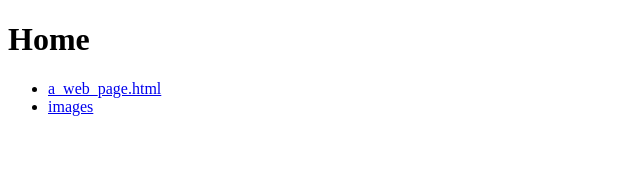
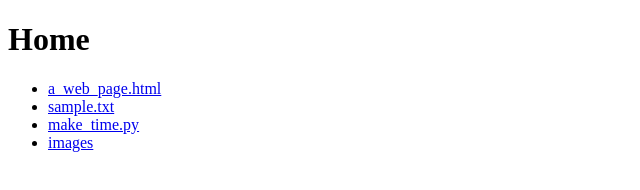
Before and after one commit to jmcclena94/http-server, a plain HTML site: page webroot/index.html in a window 1280 px wide. Shown: the whole page, without its empty margins (0-640 px from the left). Drawn offline with Linux system fonts and the light colour scheme.

Commit message:
added file links to index.html.

```diff
--- a/webroot/index.html
+++ b/webroot/index.html
@@ -5,6 +5,8 @@
 <h1>Home</h1>
 <ul>
     <li><a href="/a_web_page.html">a_web_page.html</a></li>
+    <li><a href="/sample.txt">sample.txt</a></li>
+    <li><a href="/make_time.py">make_time.py</a></li>
     <li><a href="/images.html">images</a></li>
 </ul>
 </body>
```
